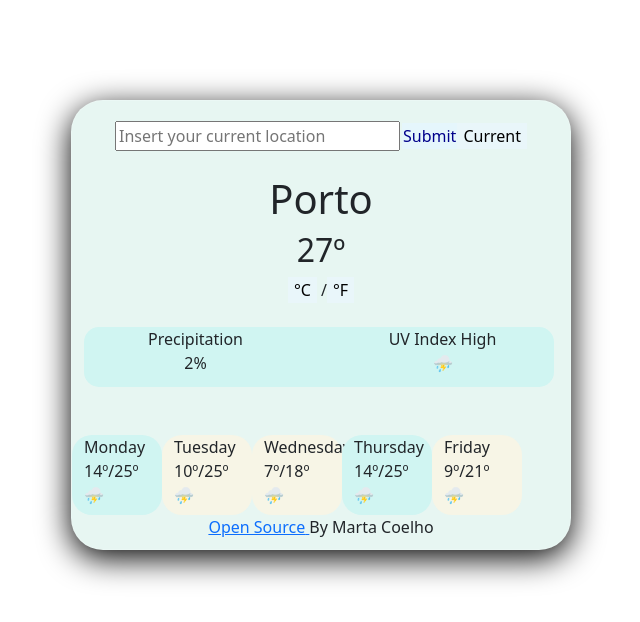
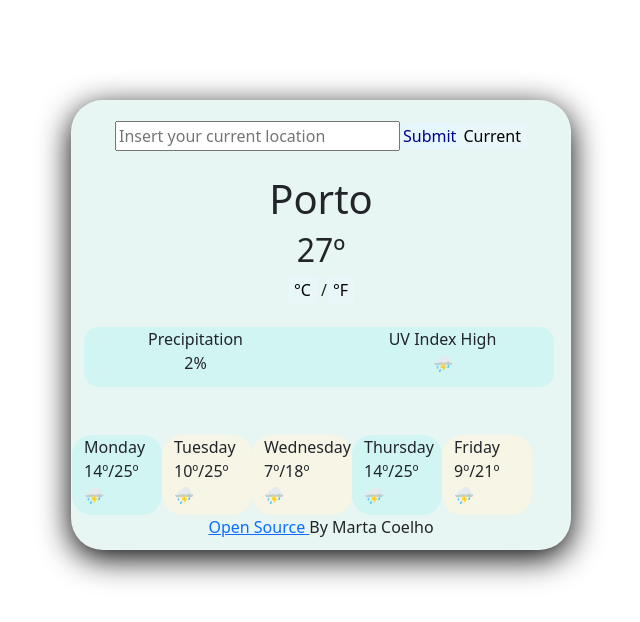
Before and after one commit to MartaCoelho750/react-app, a React (Create React App) app: page / in a window 1280 px wide. Shown: the top 622 px of the page, without its empty margins (319-959 px from the left). Built offline with nearby package versions, Linux system fonts and the light colour scheme.

Commit message:
Update CSS

```diff
--- a/src/App.css
+++ b/src/App.css
@@ -74,7 +74,7 @@ button {
 
 .futurethree {
   height: 80px;
-  width: 90px;
+  width: 100px;
   background-color: #f7f5e6;
   border-radius: 20px;
   align-items: center;
```
